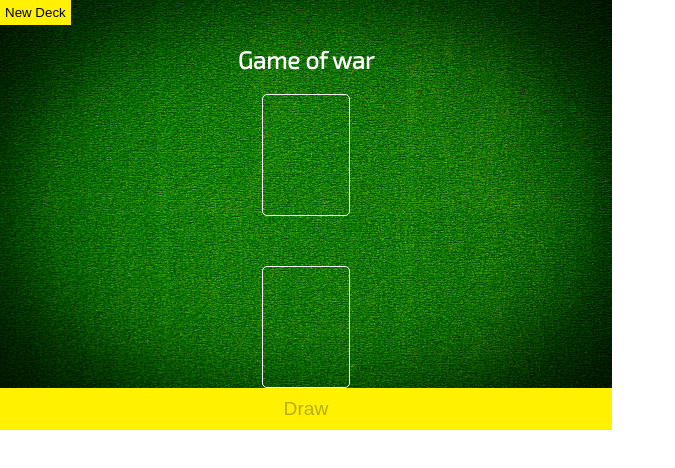
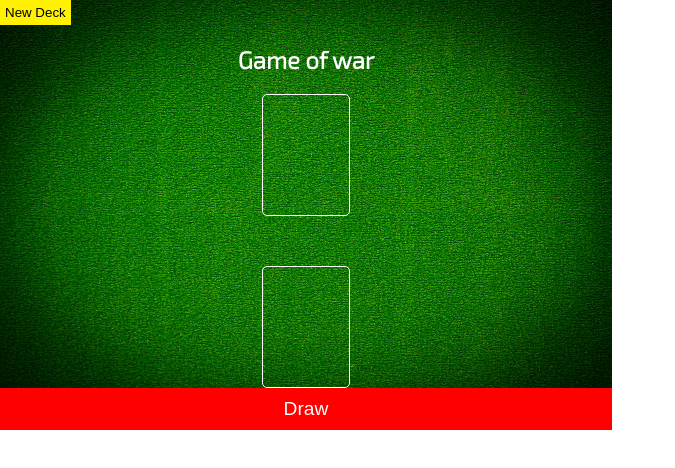
Before and after one commit to hmoghtafari/War-Project, a plain HTML site: page index.html in a window 1280 px wide. Shown: the whole page, without its empty margins (0-675 px from the left). Drawn offline with Linux system fonts and the light colour scheme.

Commit message:
disable the btn when remaining is 0

```diff
--- a/index.css
+++ b/index.css
@@ -19,6 +19,7 @@ body{
 button{
     background-color: #fff100;
     border: none;
+    cursor: pointer;
 }
 button.draw-cards{
     padding: 10px;
@@ -51,3 +52,8 @@ div.cards-slot:nth-of-type(1){
     width: 100%;
     height: 100%;
 }
+.disabled {
+    background-color: red;
+    color: white;
+    cursor: not-allowed;
+}
--- a/index.html
+++ b/index.html
@@ -20,7 +20,7 @@
     </div>
 
 
-    <button id="draw-cards" class="draw-cards" disabled>Draw</button>
+    <button id="draw-cards" class="draw-cards disabled" disabled>Draw</button>
     <script src="index.js"></script>
 </body>
 </html>
--- a/index.js
+++ b/index.js
@@ -9,6 +9,7 @@ function handleClick() {
   fetch("https://apis.scrimba.com/deckofcards/api/deck/new/shuffle/")
     .then((res) => res.json())
     .then((data) => {
+      drawBtn.classList.remove("disabled")
       remainingCards.textContent = `Remaining cards: ${data.remaining} `
       console.log(data);
       deckID = data.deck_id;
@@ -30,6 +31,10 @@ function drawCards() {
       `
      const winnerText = determineCardWinner(data.cards[0], data.cards[1])
      resultText.textContent = winnerText
+     if (data.remaining === 0){
+      drawBtn.disabled = true;
+      drawBtn.classList.add("disabled")
+     }
     });
 }
 newDeckBtn.addEventListener("click", handleClick);
```
